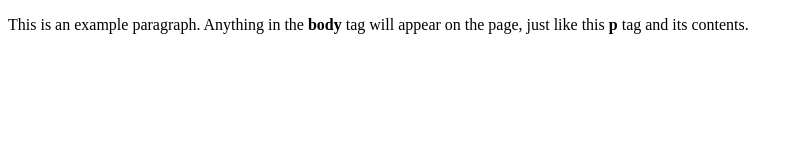
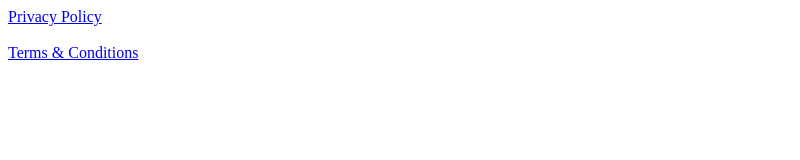
Before and after one commit to hockeypulseapp/hockeypulseapp.github.io, a plain HTML site: page index.html in a window 1280 px wide. Shown: the whole page, without its empty margins (0-800 px from the left). Drawn offline with Linux system fonts and the light colour scheme.

Commit message:
Update index.html

```diff
--- a/index.html
+++ b/index.html
@@ -1,9 +1,11 @@
 <!doctype html>
 <html>
   <head>
-    <title>This is the title of the webpage!</title>
+    <title>Hockey Pulse App</title>
   </head>
   <body>
-    <p>This is an example paragraph. Anything in the <strong>body</strong> tag will appear on the page, just like this <strong>p</strong> tag and its contents.</p>
+    <a href="https://hockeypulseapp.github.io/privacy_policy.html">Privacy Policy</a>
+    <br><br>
+    <a href="https://hockeypulseapp.github.io/terms_and_conditions.html">Terms & Conditions</a>
   </body>
 </html>
```
